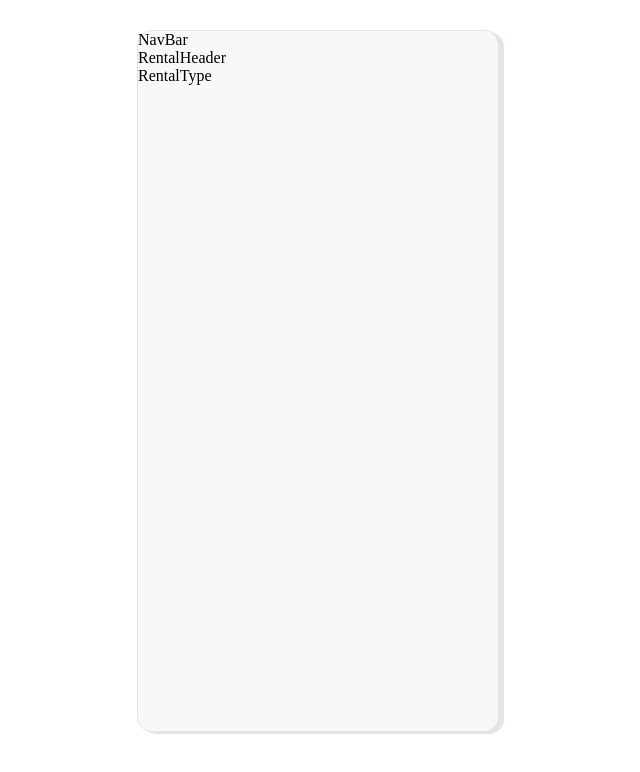
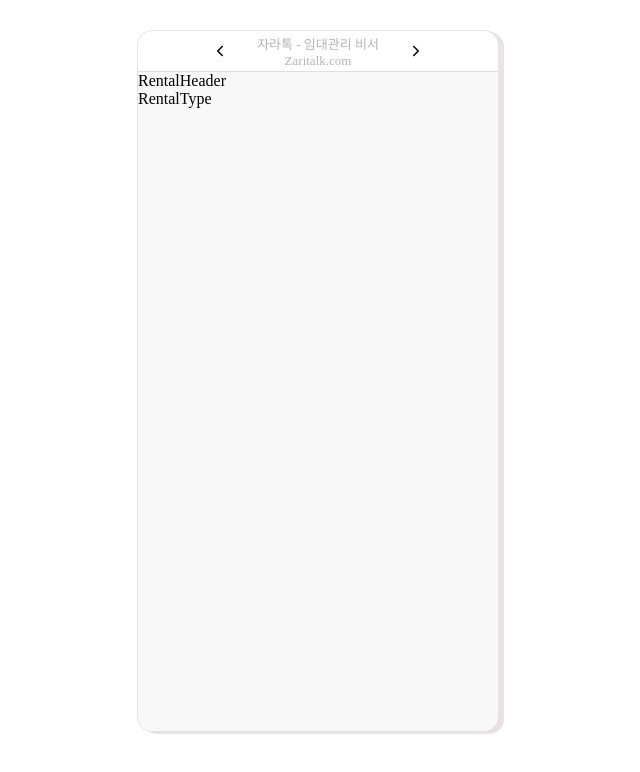
Before and after one commit to pjh1011409/callbuslab-codingtest, a React (Create React App) app: page /rentalPage in a window 1280 px wide. Shown: the top 772 px of the page, without its empty margins (322-962 px from the left). Built offline with nearby package versions, Linux system fonts and the light colour scheme.

Commit message:
Design(navbar): Design navbar ui

```diff
--- a/package.json
+++ b/package.json
@@ -20,6 +20,7 @@
     "framer-motion": "^7.2.1",
     "react": "^18.2.0",
     "react-dom": "^18.2.0",
+    "react-icons": "^4.7.1",
     "react-router-dom": "^6.8.0",
     "react-scripts": "5.0.1",
     "typescript": "^4.9.5",
--- a/src/components/NavBar/index.tsx
+++ b/src/components/NavBar/index.tsx
@@ -1,7 +1,29 @@
 import React from 'react';
+import { useNavigate, Link } from 'react-router-dom';
+import { IoIosArrowBack, IoIosArrowForward } from 'react-icons/io';
+import { NavBarWrapper, TitleText } from '../../styles/NavBar.style';
 
 const NavBar = () => {
-  return <div>NavBar</div>;
+  const navigate = useNavigate();
+  return (
+    <NavBarWrapper>
+      <IoIosArrowBack
+        onClick={() => {
+          navigate(-1);
+        }}
+      />
+      <TitleText>
+        <Link to="/" style={{ textDecoration: 'none', color: '#b4b4b4' }}>
+          자라톡 - 임대관리 비서 <div>Zaritalk.com</div>
+        </Link>
+      </TitleText>
+      <IoIosArrowForward
+        onClick={() => {
+          navigate(1);
+        }}
+      />
+    </NavBarWrapper>
+  );
 };
 
 export default NavBar;
--- a/src/styles/NavBar.style.ts
+++ b/src/styles/NavBar.style.ts
@@ -0,0 +1,23 @@
+import styled from '@emotion/styled';
+// 네비게이션바에 대한 스타일
+
+export const NavBarWrapper = styled.div`
+  min-height: 5vh;
+  background-color: #ffffff;
+  border-radius: 15px 15px 0px 0px;
+  display: flex;
+  justify-content: center;
+  align-items: center;
+  border-bottom: 1px solid #dfdfdf;
+`;
+
+export const TitleText = styled.div`
+  font-size: 13px;
+  text-align: center;
+  width: 50%;
+
+  & > div {
+    margin: 2px;
+    font-size: 8px;
+  }
+`;
```
Also changed, not shown: 1 other file (tests, documents, lock files or other folders).
